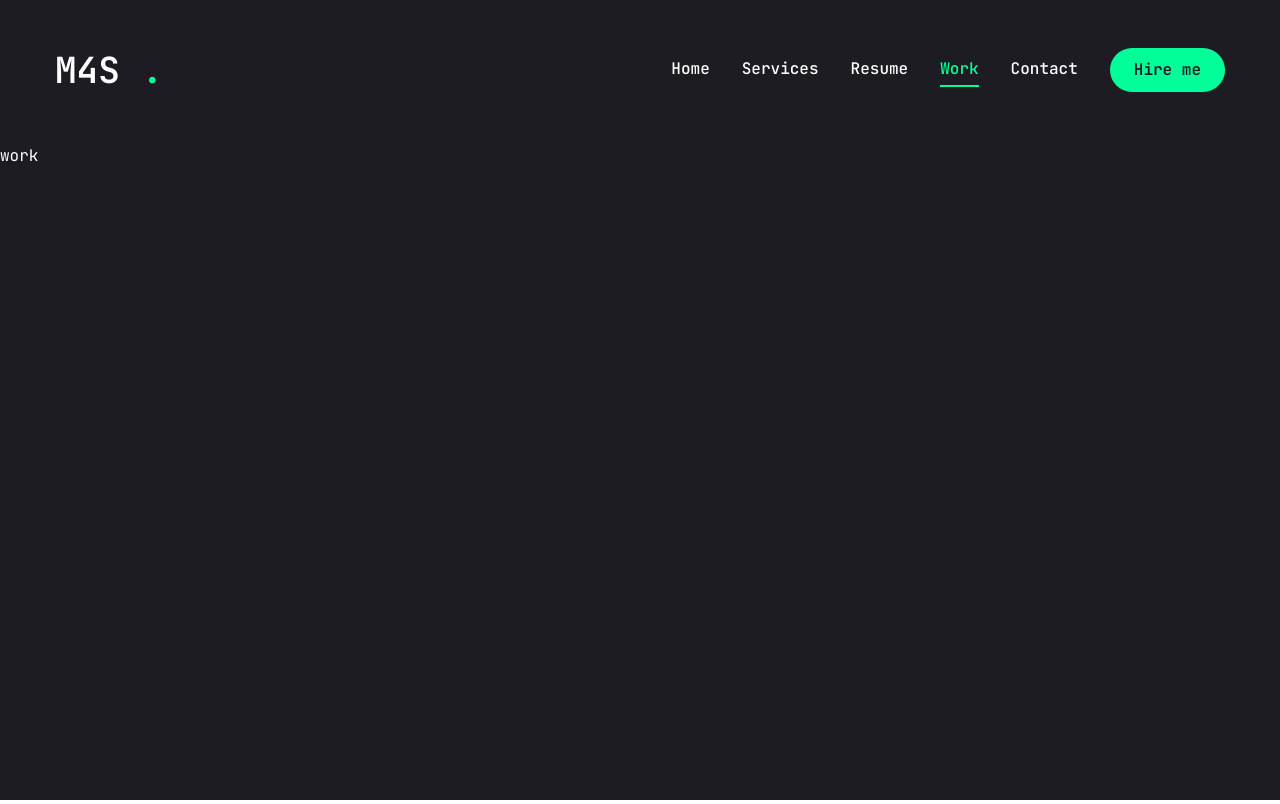
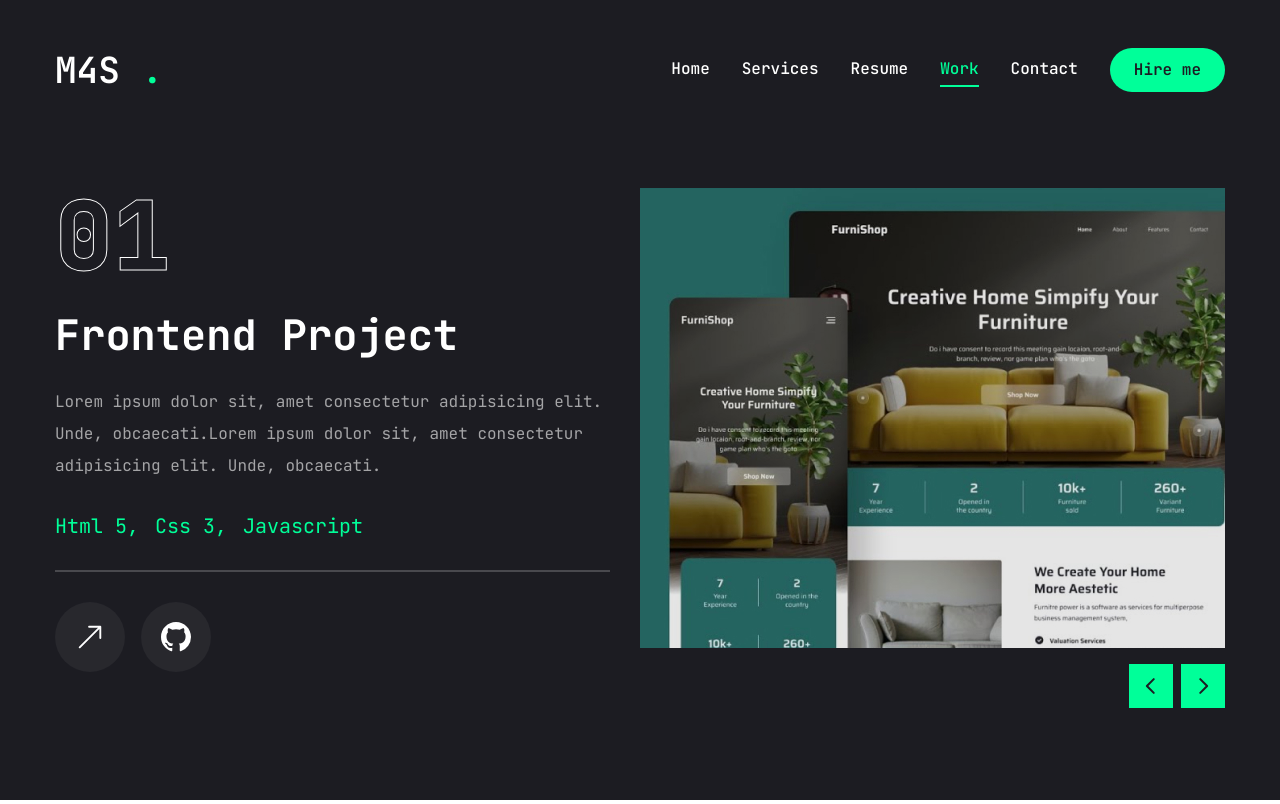
Before and after one commit to M4SooD/m4sood_portfolio, a Next.js app: page /work in a window 1280 px wide. Built offline with nearby package versions, Linux system fonts and the light colour scheme.

Commit message:
[Add] Added the contact and work page

```diff
--- a/app/contact/page.jsx
+++ b/app/contact/page.jsx
@@ -1,7 +1,96 @@
-import React from 'react';
+'use client';
+import { Button } from '@/components/ui/button';
+import { Input } from '@/components/ui/input';
+import { Textarea } from '@/components/ui/textarea';
 
+import {
+  Select,
+  SelectGroup,
+  SelectContent,
+  SelectItem,
+  SelectLabel,
+  SelectTrigger,
+  SelectValue,
+} from '@/components/ui/select';
+import { FaPhoneAlt, FaEnvelope, FaMapMarkerAlt } from 'react-icons/fa';
+
+const info = [
+  {
+    icon: <FaPhoneAlt />,
+    title: 'phone',
+    description: '(+98)',
+  },
+  {
+    icon: <FaEnvelope />,
+    title: 'email',
+    description: '(+98)',
+  },
+  {
+    icon: <FaMapMarkerAlt />,
+    title: 'Address',
+    description: '(+98)',
+  },
+];
+
+import { motion } from 'framer-motion';
 const Contact = () => {
-  return <div>Contact</div>;
+  return (
+    <motion.section
+      initial={{ opacity: 0 }}
+      animate={{
+        opacity: 1,
+        transition: { delay: 2.4, duration: 0.4, ease: 'easeIn' },
+      }}
+      className="py-6"
+    >
+      <div className="container mx-auto">
+        <div className="flex flex-col xl:flex-row gap-[30px]">
+          {/*Form*/}
+          <div className="xl:w-[54%] order-2 xl:order-none">
+            <form className="flex flex-col gap-6 p-10 bg-[#27272c] rounded-xl">
+              <h3 className="text-4xl text-accent">Let's work together</h3>
+              <p className="text-white/60">
+                Lorem ipsum dolor sit, amet consectetur adipisicing elit.
+                Reprehenderit.
+              </p>
+
+              <div className="grid grid-cols-1 md:grid-cols-2 gap-6">
+                <Input type="firstname" placeholder="Firstname" />
+                <Input type="lastname" placeholder="Lastname" />
+                <Input type="email" placeholder="Email address" />
+                <Input type="phone number" placeholder="Phone Number" />
+              </div>
+              <Textarea
+                className="h-[200px]"
+                placeholder="Type your message here"
+              />
+              <Button size="md" className="max-w-40">
+                Send message
+              </Button>
+            </form>
+          </div>
+          {/*Form*/}
+          <div className="flex-1 flex items-center xl:justify-end order-1 xl:order-none mb-8 xl:mb-0">
+            <ul className="flex flex-col gap-10">
+              {info.map((item, index) => {
+                return (
+                  <li key={index} className="flex items-center gap-6">
+                    <div className="w-[52px] h-[52px] xl:w-[72px] bg-[#27272c] text-accent rounded-md flex items-center justify-center">
+                      <div>{item.icon}</div>
+                    </div>
+                    <div>
+                      <p className="text-white/60">{item.title}</p>
+                      <h3 className="text-xl">{item.description}</h3>
+                    </div>
+                  </li>
+                );
+              })}
+            </ul>
+          </div>
+        </div>
+      </div>
+    </motion.section>
+  );
 };
 
 export default Contact;
--- a/app/page.jsx
+++ b/app/page.jsx
@@ -14,7 +14,7 @@
             <span className="text-xl">Front-End Developer</span>
             <h1 className="h1">
               {/* eslint-disable-next-line react/no-unescaped-entities */}
-              Hello I'm <br /> <span className="text-accent">Masood </span>{' '}
+              Hello I'm <br /> <span className="text-accent">Masood </span>
             </h1>
             <p className="max-w[500px] mb-9 text-white/80 ">
               I Have experince in React and Angular, skilled at creating
--- a/app/work/page.jsx
+++ b/app/work/page.jsx
@@ -1,5 +1,156 @@
+'use client';
+import { motion } from 'framer-motion';
+import { useState } from 'react';
+import { Swiper, SwiperSlide } from 'swiper/react';
+import 'swiper/css';
+
+import { BsArrowUpRight, BsGithub } from 'react-icons/bs';
+
+import {
+  Tooltip,
+  TooltipContent,
+  TooltipProvider,
+  TooltipTrigger,
+} from '@/components/ui/tooltip';
+import Link from 'next/link';
+import Image from 'next/image';
+import WorkSliderBtns from '@/components/WorkSliderBtns';
+
+const projects = [
+  {
+    num: '01',
+    category: 'frontend',
+    title: 'project 1',
+    description:
+      'Lorem ipsum dolor sit, amet consectetur adipisicing elit. Unde, obcaecati.Lorem ipsum dolor sit, amet consectetur adipisicing elit. Unde, obcaecati.',
+    stack: [{ name: 'Html 5' }, { name: 'Css 3' }, { name: 'Javascript' }],
+    image: '/assets/work/thumb1.png',
+    live: '',
+    github: '',
+  },
+  {
+    num: '02',
+    category: 'fullstack',
+    title: 'project 2',
+    description:
+      'Lorem ipsum dolor sit, amet consectetur adipisicing elit. Unde, obcaecati.Lorem ipsum dolor sit, amet consectetur adipisicing elit. Unde, obcaecati.',
+    stack: [{ name: 'Next.js' }, { name: 'Tailwind.css' }, { name: 'Node.js' }],
+    image: '/assets/work/thumb2.png',
+    live: '',
+    github: '',
+  },
+  {
+    num: '03',
+    category: 'frontend',
+    title: 'project 3',
+    description:
+      'Lorem ipsum dolor sit, amet consectetur adipisicing elit. Unde, obcaecati.Lorem ipsum dolor sit, amet consectetur adipisicing elit. Unde, obcaecati.',
+    stack: [{ name: 'Html 5' }, { name: 'Css 3' }, { name: 'Javascript' }],
+    image: '/assets/work/thumb3.png',
+    live: '',
+    github: '',
+  },
+];
+
 const Work = () => {
-  return <div>work</div>;
+  const [project, setProject] = useState(projects[0]);
+  const handleSlideChange = (swiper) => {
+    const currentIndex = swiper.activeIndex;
+    setProject(projects[currentIndex]);
+  };
+  return (
+    <motion.section
+      initial={{ opacity: 0 }}
+      animate={{
+        opacity: 1,
+        transition: { delay: 2.4, duration: 0.4, ease: 'easeIn' },
+      }}
+      className="min-8-[80vh] flex flex-col justify-center py-12 xl:px-0"
+    >
+      <div className="container mx-auto">
+        <div className="flex flex-col xl:flex-row xl:gap-[30px] h-[50%]">
+          <div className="w-full xl:w-[50%] xl:h-[460px] flex flex-col xl:justify-between order-2 xl:order-none">
+            <div className="flex flex-col gap-[30px]">
+              <div className="text-8xl leading-none font-extrabold text-transparent text-outline ">
+                {project.num}
+              </div>
+              <h2 className="text-[42px] font-bold leading-none text-white group-hover:text-accent transition-all duration-500 capitalize">
+                {project.category} project
+              </h2>
+              <p className="text-white/60">{project.description}</p>
+              <ul className="flex gap-4">
+                {project.stack.map((item, index) => {
+                  return (
+                    <li key={index} className="text-xl text-accent">
+                      {item.name}
+                      {index !== project.stack.length - 1 && ','}
+                    </li>
+                  );
+                })}
+              </ul>
+              <div className="border border-white/20"></div>
+              <div className="flex items-center gap-4">
+                <Link href={project.live}>
+                  <TooltipProvider delayDuration={100}>
+                    <Tooltip>
+                      <TooltipTrigger className="w-[70px] h-[70px] rounded-full bg-white/5 flex justify-center items-center group">
+                        <BsArrowUpRight className="text-white text-3xl group-hover:text-accent" />
+                      </TooltipTrigger>
+                      <TooltipContent>
+                        <p>Live project</p>
+                      </TooltipContent>
+                    </Tooltip>
+                  </TooltipProvider>
+                </Link>
+                <Link href={project.github}>
+                  <TooltipProvider delayDuration={100}>
+                    <Tooltip>
+                      <TooltipTrigger className="w-[70px] h-[70px] rounded-full bg-white/5 flex justify-center items-center group">
+                        <BsGithub className="text-white text-3xl group-hover:text-accent" />
+                      </TooltipTrigger>
+                      <TooltipContent>
+                        <p>Github Repository</p>
+                      </TooltipContent>
+                    </Tooltip>
+                  </TooltipProvider>
+                </Link>
+              </div>
+            </div>
+          </div>
+          <div className="w-full xl:w-[50%]">
+            <Swiper
+              spaceBetween={30}
+              slidesPerView={1}
+              className="xl:h-[520px] mb-12"
+              onSlideChange={handleSlideChange}
+            >
+              {projects.map((project, index) => {
+                return (
+                  <SwiperSlide key={index} className="w-full">
+                    <div className="h-[460px] relative group flex justify-center items-center bg-pink-50/20">
+                      <div className="absolute top-0 bottom-0 w-full h-full bg-black/10 z-10"></div>
+                      <div className="relative w-full h-full">
+                        <Image
+                          src={project.image}
+                          fill
+                          className="object-cover"
+                          alt=""
+                        />
+                      </div>
+                    </div>
+                  </SwiperSlide>
+                );
+              })}
+              <WorkSliderBtns
+                containerStyles="flex gap-2 absolute right-0 bottom-[calc(50%_-_22px)] xl:bottom-0 z-20 w-full justify-between xl:w-max xl:justify-none"
+                btnStyles="bg-accent hover:bg-accent-hover text-primary text-[22px] w-[44px] h-[44px] flex justify-center items-center transition-all"
+              />
+            </Swiper>
+          </div>
+        </div>
+      </div>
+    </motion.section>
+  );
 };
 
 export default Work;
--- /dev/null
+++ b/components/WorkSliderBtns.jsx
@@ -0,0 +1,19 @@
+'use client';
+
+import { useSwiper } from 'swiper/react';
+import { PiCaretLeftBold, PiCaretRightBold } from 'react-icons/pi';
+
+const WorkSliderBtns = ({ containerStyles, btnStyles, iconStyles }) => {
+  const swiper = useSwiper();
+  return (
+    <div className={containerStyles}>
+      <button className={btnStyles} onClick={() => swiper.slidePrev()}>
+        <PiCaretLeftBold className={iconStyles} />
+      </button>
+      <button className={btnStyles} onClick={() => swiper.slideNext()}>
+        <PiCaretRightBold className={iconStyles} />
+      </button>
+    </div>
+  );
+};
+export default WorkSliderBtns;
--- a/components/ui/input.jsx
+++ b/components/ui/input.jsx
@@ -1,19 +1,20 @@
-import * as React from "react"
+import * as React from 'react';
 
-import { cn } from "@/lib/utils"
+import { cn } from '@/lib/utils';
 
 const Input = React.forwardRef(({ className, type, ...props }, ref) => {
   return (
-    (<input
+    <input
       type={type}
       className={cn(
-        "flex h-10 w-full rounded-md border border-slate-200 bg-white px-3 py-2 text-sm ring-offset-white file:border-0 file:bg-transparent file:text-sm file:font-medium placeholder:text-slate-500 focus-visible:outline-none focus-visible:ring-2 focus-visible:ring-slate-950 focus-visible:ring-offset-2 disabled:cursor-not-allowed disabled:opacity-50 dark:border-slate-800 dark:bg-slate-950 dark:ring-offset-slate-950 dark:placeholder:text-slate-400 dark:focus-visible:ring-slate-300",
+        'flex h-[48px] rounded-md border border-white/10 focus:border-accent font-light bg-primary px-4 py-5 text-base placeholder:text-white/60 outline-none',
         className
       )}
       ref={ref}
-      {...props} />)
+      {...props}
+    />
   );
-})
-Input.displayName = "Input"
+});
+Input.displayName = 'Input';
 
-export { Input }
+export { Input };
--- a/package.json
+++ b/package.json
@@ -24,6 +24,7 @@
     "react-countup": "^6.5.3",
     "react-dom": "^18",
     "react-icons": "^5.3.0",
+    "swiper": "^11.1.12",
     "tailwind-merge": "^2.3.0",
     "tailwindcss-animate": "^1.0.7"
   },
```
Also changed, not shown: components/ui/textarea.jsx (+9 -8 lines), 1 other file (tests, documents, lock files or other folders).
